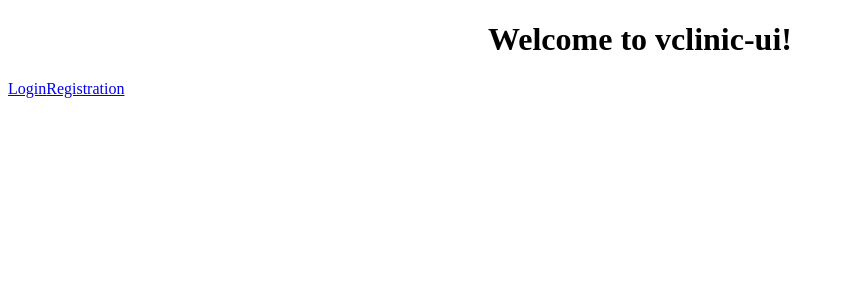
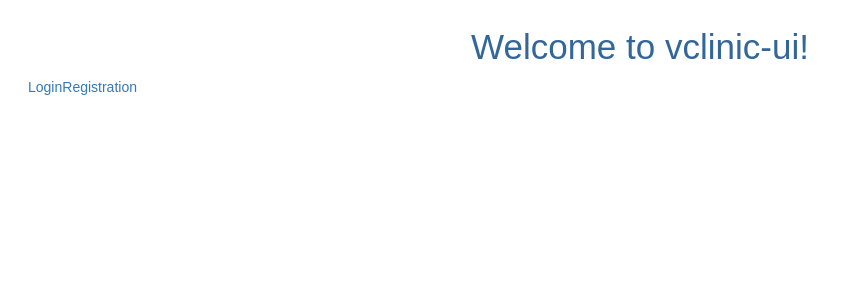
Before and after one commit to yvaldm/vclinic-ui, an Angular app: page / in a window 1280 px wide. Shown: the top 300 px of the page, without its empty margins (0-861 px from the left). Built offline with nearby package versions, Linux system fonts and the light colour scheme.

Commit message:
global styling added

```diff
--- a/src/styles.css
+++ b/src/styles.css
@@ -1 +1,26 @@
-/* You can add global styles to this file, and also import other style files */
+@import url('https://unpkg.com/bootstrap@3.3.7/dist/css/bootstrap.min.css');
+
+h1 {
+  color: #369;
+  font-family: Arial, Helvetica, sans-serif;
+  font-size: 250%;
+}
+
+h2, h3 {
+  color: #444;
+  font-family: Arial, Helvetica, sans-serif;
+  font-weight: lighter;
+}
+
+body {
+  margin: 2em;
+}
+
+body, input[type="text"], button {
+  color: #888;
+  font-family: Cambria, Georgia;
+}
+
+* {
+  font-family: Arial, Helvetica, sans-serif;
+}
```
Also changed, not shown: src/app/login/login.component.html (+17 -5 lines).
